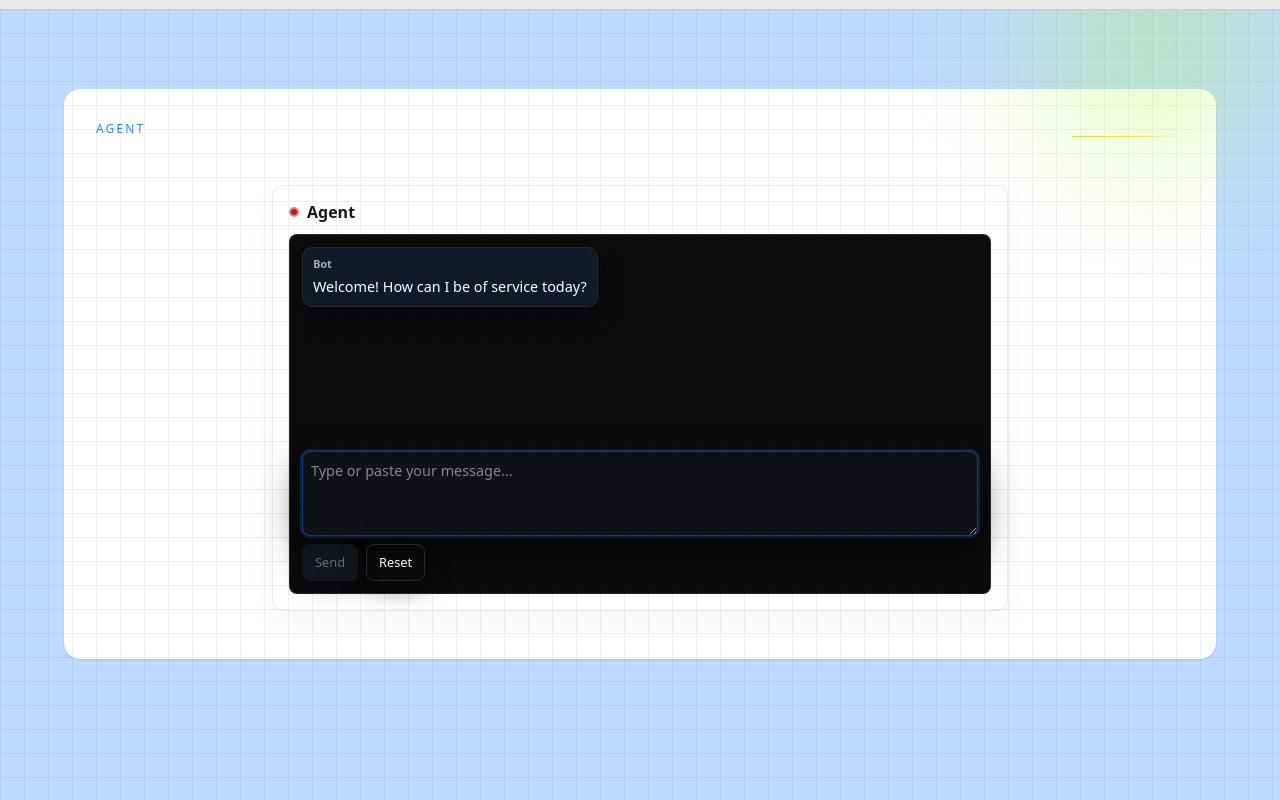
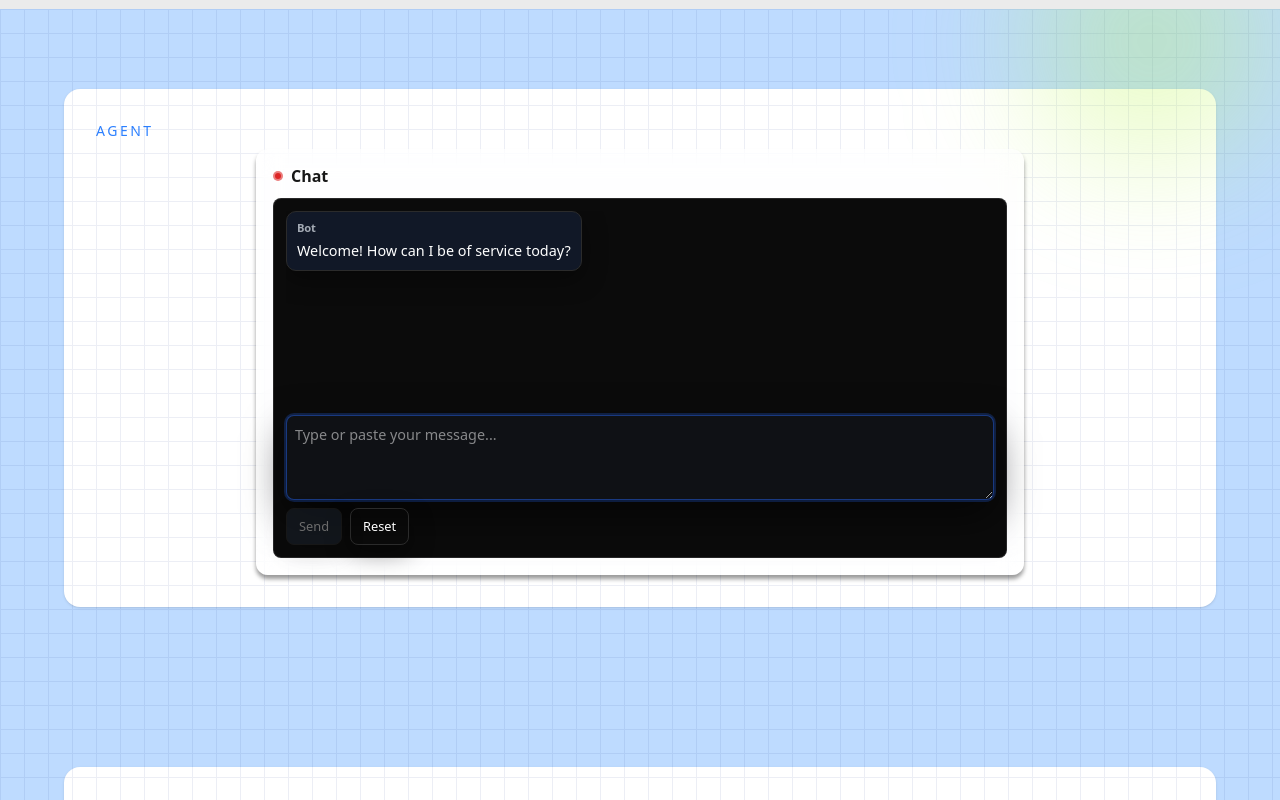
Before and after one commit to hubenschmidt/pina-colada, a Next.js app in the folder modules/client/: page / in a window 1280 px wide. Shown: the part 620-1420 px from the top of the page. Built offline with nearby package versions, Linux system fonts and the light colour scheme; no server answers; grey boxes are pictures that could not be loaded.

Commit message:
saving css

```diff
--- a/modules/client/components/Chat/Chat.module.css
+++ b/modules/client/components/Chat/Chat.module.css
@@ -1,12 +1,13 @@
 /* Chat.module.css */
 
-/* Wrapper around the whole chat component.
-   We no longer force a dark bg here. We inherit global body tokens:
-   --background and --foreground from globals.css.
+/* ROOT WRAPPER
+   - sits above the page background (grain/grid)
+   - we bump z-index so any fancy background behind doesn't visually "bleed through" in stacking
 */
 .chatRoot {
-  /* Layout container styles (the parent <div>) will use Tailwind classes
-     for spacing and max-width. We DO still want text color inheritance. */
+  position: relative;
+  z-index: 10;
+
   color: var(--foreground);
   font-family: var(
     --font-sans,
@@ -26,25 +27,28 @@
   line-height: 1.4;
 }
 
-/* Inner card shell that visually groups the chat UI.
-   We'll ALSO apply Tailwind classes on the element, but these vars can
-   help our sub-elements know the intent.
+/* SHELL CARD
+   OLD: solid var(--background) on white page so it blended in.
+   NEW: translucent "glass" panel so it clearly floats above the global background.
+   - backdrop-filter blur for frosted look
+   - subtle border + shadow
+   - slightly rounded
 */
 .shellCard {
-  /* soft surface that sits on the global bg */
-  background-color: var(--background);
+  background-color: rgba(255, 255, 255, 0.5); /* translucent dark overlay */
   color: var(--foreground);
 
-  /* faint border and rounded corners to match app aesthetic */
-  border: 1px solid rgb(0 0 0 / 0.08);
+  /* glassy feel */
+  backdrop-filter: blur(12px);
+  -webkit-backdrop-filter: blur(12px);
+
+  border: 1px solid rgb(255 255 255 / 0.08);
   border-radius: 0.75rem; /* ~12px */
-  box-shadow: 0 10px 30px rgb(0 0 0 / 0.04);
-
-  /* internal padding handled with Tailwind but we can keep fallback here */
+  box-shadow: 0 4px 4px rgb(0 0 0 / 0.4);
   padding: 1rem;
 }
 
-/* Header row */
+/* HEADER ROW */
 .header {
   display: flex;
   align-items: center;
@@ -65,7 +69,6 @@
   height: 10px;
   border-radius: 9999px;
   border: 2px solid rgb(255 255 255 / 0.4);
-  box-shadow: 0 0 8px rgb(0 0 0 / 0.2) inset;
   transition: background-color 0.2s ease-in-out;
 }
 
@@ -76,12 +79,13 @@
   background-color: #dc2626;
 }
 
-/* Chat body card (the “terminal panel” look inside the shell card)
-   We keep the agent vibe here: darker panel, subtle border.
+/* CHAT PANEL (inner "terminal" block)
+   We keep this solid to maintain readability over the blurred glass.
+   Also dark-on-dark looks nice layered here.
 */
 .chatPanel {
   background-color: #0b0b0b;
-  border: 1px solid rgb(229 231 235 / 0.13); /* #e5e7eb22-ish */
+  border: 1px solid rgb(229 231 235 / 0.13); /* subtle gray border */
   border-radius: 0.5rem; /* 8px */
   padding: 0.75rem; /* 12px */
   color: #fff;
@@ -99,7 +103,7 @@
   line-height: 1.4;
 }
 
-/* Scrollable message list area */
+/* SCROLLABLE MESSAGE LIST AREA */
 .msgList {
   display: flex;
   flex-direction: column;
@@ -111,7 +115,7 @@
   padding-right: 0.25rem; /* 4px breathing room for scrollbar */
 }
 
-/* Message row alignment */
+/* individual rows */
 .msgRow {
   display: flex;
   width: 100%;
@@ -124,9 +128,7 @@
   justify-content: flex-start;
 }
 
-/* Message bubbles
-   - We keep a "terminal chip" feel but modernize the gray tones a bit.
-*/
+/* MESSAGE BUBBLES */
 .bubble {
   display: inline-block;
   width: fit-content;
@@ -137,7 +139,7 @@
   white-space: pre-wrap;
   overflow-wrap: anywhere;
   padding: 0.5rem 0.625rem; /* 8px 10px */
-  margin-bottom: 0.5rem; /* 8px, space under */
+  margin-bottom: 0.5rem; /* 8px space under */
   box-shadow: 0 8px 24px rgb(0 0 0 / 0.4);
   font-feature-settings: "ss01", "ss02", "liga" 1;
 }
@@ -151,7 +153,7 @@
   max-width: 100%;
 }
 
-/* Author label */
+/* AUTHOR LABEL */
 .bubbleAuthor {
   font-size: 0.7rem;
   line-height: 1rem;
@@ -169,7 +171,7 @@
   text-align: left;
 }
 
-/* Message text body */
+/* MESSAGE BODY TEXT */
 .bubbleText {
   color: #fff;
   font-size: 0.9rem;
@@ -178,14 +180,14 @@
   white-space: pre-wrap;
 }
 
-/* Input form container */
+/* INPUT FORM */
 .inputForm {
   display: grid;
   row-gap: 0.5rem; /* 8px */
   margin-top: 0.75rem; /* 12px */
 }
 
-/* Textarea */
+/* TEXTAREA */
 .textarea {
   resize: vertical;
   min-height: 4.5rem; /* 72px */
@@ -206,13 +208,13 @@
   box-shadow: 0 0 0 2px rgb(37 99 235 / 0.25), 0 16px 40px rgb(0 0 0 / 0.6);
 }
 
-/* Row of buttons */
+/* ACTION ROW */
 .actions {
   display: flex;
   column-gap: 0.5rem; /* 8px */
 }
 
-/* Buttons */
+/* BUTTONS */
 .btn {
   appearance: none;
   border-radius: 0.5rem;
--- a/modules/client/components/Chat/Chat.tsx
+++ b/modules/client/components/Chat/Chat.tsx
@@ -44,7 +44,7 @@ const Chat = () => {
     <div
       className={
         // outer wrapper spacing uses Tailwind so it plays nice w/ the rest of the layout
-        `${styles.chatRoot} w-full max-w-3xl mx-auto p-4`
+        `${styles.chatRoot} w-full max-w-3xl mx-auto -mt-4`
       }
     >
       <section
@@ -59,7 +59,7 @@ const Chat = () => {
             }`}
             title={isOpen ? "Connected" : "Disconnected"}
           />
-          <b className={styles.title}>Agent</b>
+          <b className={styles.title}>Chat</b>
         </header>
 
         {/* dark "terminal" panel */}
--- a/modules/client/components/ui.tsx
+++ b/modules/client/components/ui.tsx
@@ -62,19 +62,15 @@ export function SectionTitle({
   return (
     <div
       {...rest}
-      className={cx("mb-8 flex items-end justify-between gap-4", className)}
+      className={cx("mb-6 flex items-end justify-between gap-4", className)}
     >
       <div>
         {kicker && (
-          <div className="text-xs uppercase tracking-[0.18em] text-blue-500">
+          <div className="text-sm uppercase tracking-[0.18em] text-blue-500">
             {kicker}
           </div>
         )}
       </div>
-      <div className="hidden md:flex items-center gap-3">
-        {right}
-        <span className="h-px w-28 bg-gradient-to-r from-lime-400/70 via-yellow-400/70 to-transparent" />
-      </div>
     </div>
   );
 }
```
